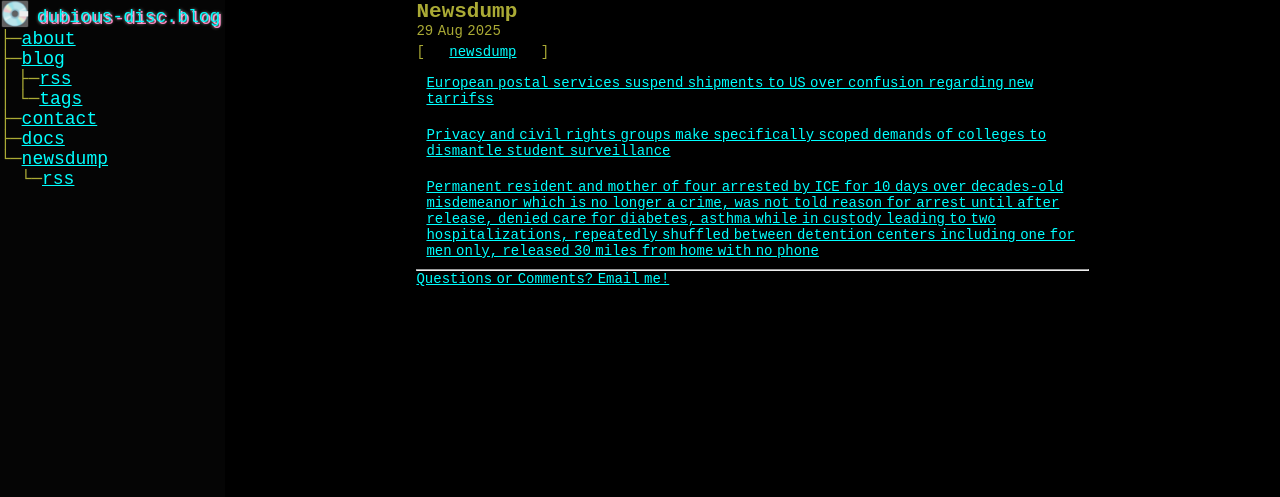
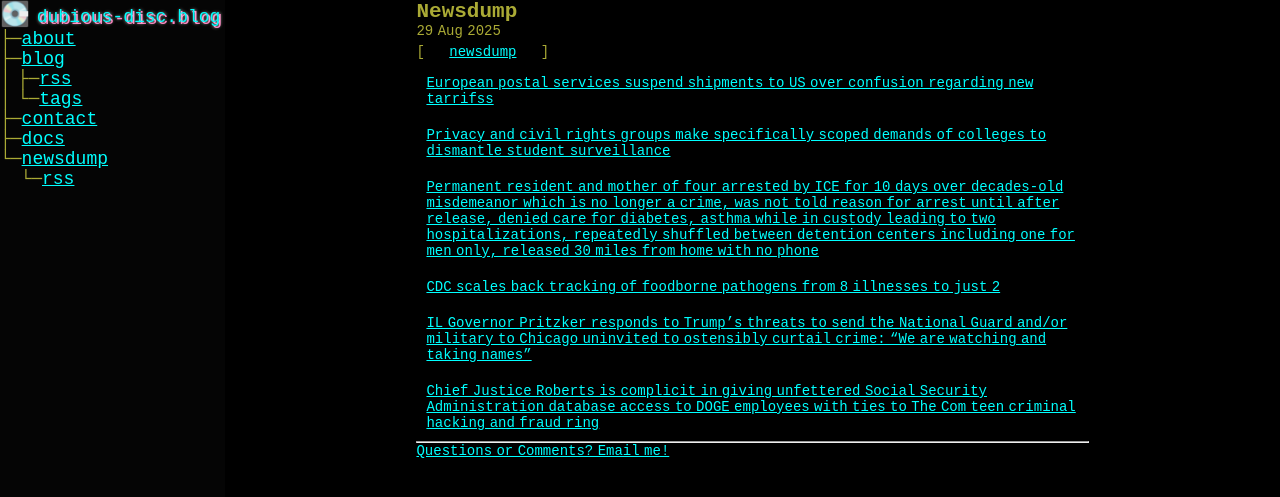
Before and after one commit to paranoid-porygon/paranoid-porygon.github.io, a Jekyll site: the page built from _posts/newsdump/2025-08-29-newsdump-20250829.md, in a window 1280 px wide. Shown: the top 497 px of the page. Built offline with Jekyll 4.4.1, drawn with Linux system fonts in a browser that asks for light colours.

Commit message:
newsdump

```diff
--- a/_posts/newsdump/2025-08-29-newsdump-20250829.md
+++ b/_posts/newsdump/2025-08-29-newsdump-20250829.md
@@ -11,3 +11,9 @@ published: true
 [Privacy and civil rights groups make specifically scoped demands of colleges to dismantle student surveillance](https://apnews.com/article/college-protests-gaza-surveillance-privacy-rights-trump-3cfe691727266fb154b4fce2f0a04f53)
 
 [Permanent resident and mother of four arrested by ICE for 10 days over decades-old misdemeanor which is no longer a crime, was not told reason for arrest until after release, denied care for diabetes, asthma while in custody leading to two hospitalizations, repeatedly shuffled between detention centers including one for men only, released 30 miles from home with no phone](https://www.masslive.com/news/2025/08/mass-mom-detained-by-ice-for-10-days-over-decades-old-minor-marijuana-charge.html)
+
+[CDC scales back tracking of foodborne pathogens from 8 illnesses to just 2](https://www.nbcnews.com/health/health-news/cdc-quietly-scaled-back-surveillance-program-foodborne-illnesses-rcna227089)
+
+[IL Governor Pritzker responds to Trump's threats to send the National Guard and/or military to Chicago uninvited to ostensibly curtail crime: "We are watching and taking names"](https://www.msnbc.com/deadline-white-house/watch/-we-are-watching-and-taking-names-illinois-gov-jb-pritzker-responds-to-trump-s-threats-to-chicago-245738565850)
+
+[Chief Justice Roberts is complicit in giving unfettered Social Security Administration database access to DOGE employees with ties to The Com teen criminal hacking and fraud ring](https://www.emptywheel.net/2025/08/26/amid-hunt-for-crime-in-dc-whistleblower-implicates-ed-big-balls-coristine-and-john-roberts/)
```
